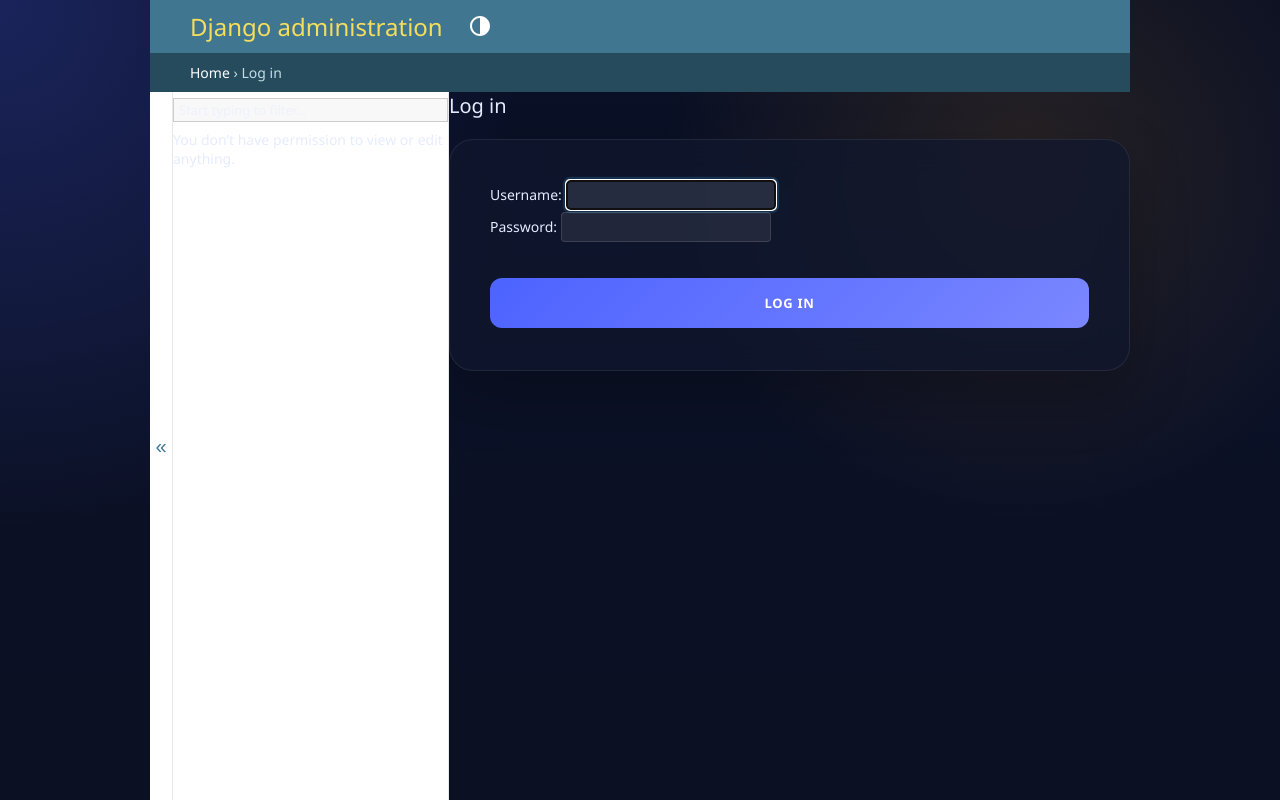
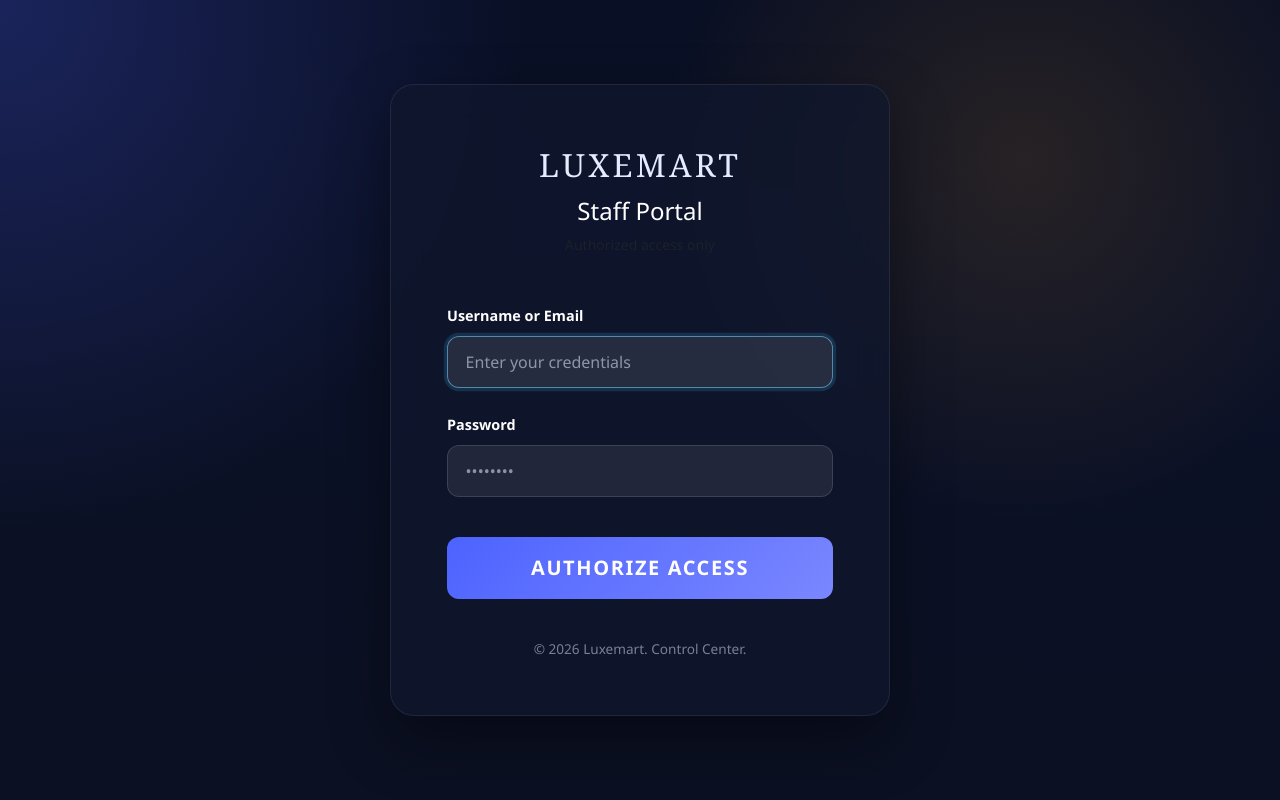
Before and after one commit to rakibislamdev/luxemart-sdpm, a Django app: page /admin/login/?next=/dashboard/reports/ in a window 1280 px wide. Run offline with Django 5.2, Linux system fonts and the light colour scheme.

Commit message:
user and admin both signin page is fixed

```diff
--- a/apps/accounts/urls.py
+++ b/apps/accounts/urls.py
@@ -2,12 +2,13 @@
 from django.urls import path
 
 from . import views
+from .forms import UserLoginForm
 
 app_name = "accounts"
 
 urlpatterns = [
     path("profile/", views.profile, name="profile"),
-    path("login/", auth_views.LoginView.as_view(template_name="accounts/login.html"), name="login"),
+    path("login/", auth_views.LoginView.as_view(template_name="accounts/login.html", authentication_form=UserLoginForm), name="login"),
     path("logout/", auth_views.LogoutView.as_view(), name="logout"),
     path("register/", views.register, name="register"),
 ]
--- a/apps/catalog/admin.py
+++ b/apps/catalog/admin.py
@@ -55,3 +55,8 @@
         return "No image"
 
     image_preview.short_description = "Preview"
+
+
+admin.site.site_header = "Luxemart Admin"
+admin.site.site_title = "Luxemart Portal"
+admin.site.index_title = "Welcome to Luxemart Management"
--- a/templates/admin/login.html
+++ b/templates/admin/login.html
@@ -1,135 +1,128 @@
-{% extends "admin/base_site.html" %}
 {% load i18n static %}
-
-{% block extrastyle %}
-{{ block.super }}
+<!DOCTYPE html>
+<html lang="en">
+<head>
+    <meta charset="UTF-8">
+    <meta name="viewport" content="width=device-width, initial-scale=1.0">
+    <title>{% translate 'Log in' %} | Luxemart Admin</title>
+    <link href="https://cdn.jsdelivr.net/npm/bootstrap@5.3.3/dist/css/bootstrap.min.css" rel="stylesheet">
     <link rel="stylesheet" href="{% static 'css/app.css' %}">
     <style>
         body {
+            background: radial-gradient(circle at top left, rgba(77, 99, 255, 0.25), transparent 35%),
+                        radial-gradient(circle at 80% 20%, rgba(247, 162, 27, 0.12), transparent 30%),
+                        linear-gradient(180deg, #090f24 0%, #0b1127 38%, #0b1022 100%) !important;
+            min-height: 100vh;
             display: flex;
             align-items: center;
             justify-content: center;
-        min-height: 100vh;
-        margin: 0;
+            color: #e5ecff;
+            font-family: 'Segoe UI', system-ui, -apple-system, sans-serif;
         }
-    #container {
-        background: none !important;
-        border: none !important;
-        width: 100%;
-        max-width: 450px;
-        padding: 0 1rem;
-    }
-    #content {
-        padding: 0 !important;
-    }
-    .login #header {
-        background: none !important;
-        border: none !important;
-        text-align: center;
-        margin-bottom: 2rem;
-    }
-    .login #branding h1 {
-        font-family: 'Georgia', serif;
-        font-size: 2.5rem;
-        color: #fff !important;
-        margin: 0;
-    }
-    .luxe-card-admin {
+        .admin-login-card {
             background: rgba(17, 23, 45, 0.76);
             border: 1px solid rgba(255, 255, 255, 0.08);
             border-radius: 24px;
-        padding: 2.5rem;
-        box-shadow: 0 24px 60px rgba(0, 0, 0, 0.24);
+            padding: 3.5rem;
+            box-shadow: 0 24px 60px rgba(0, 0, 0, 0.4);
             backdrop-filter: blur(16px);
+            width: 100%;
+            max-width: 500px;
         }
-    .login .form-row {
-        padding: 0 !important;
-        margin-bottom: 1.5rem;
-        border: none !important;
+        .luxe-brand {
+            font-family: 'Georgia', serif;
+            letter-spacing: 0.1em;
+            text-transform: uppercase;
+            font-size: 2rem;
+            margin-bottom: 0.5rem;
+            display: block;
         }
-    .login .form-row label {
-        display: block;
-        margin-bottom: 0.5rem;
-        color: rgba(229, 236, 255, 0.82);
+        .form-label {
             font-weight: 700;
+            font-size: 0.9rem;
+            margin-bottom: 0.6rem;
+            color: #fff;
         }
-    .login .form-row input {
-        width: 100% !important;
-        padding: 0.8rem 1rem !important;
-        border-radius: 12px !important;
+        .form-control {
             background: rgba(255, 255, 255, 0.08) !important;
             border: 1px solid rgba(255, 255, 255, 0.12) !important;
             color: #fff !important;
-        box-sizing: border-box;
+            padding: 0.8rem 1.1rem !important;
+            border-radius: 12px !important;
         }
-    .submit-row {
-        padding: 0 !important;
-        margin: 2rem 0 0 !important;
-        background: none !important;
+        .form-control:focus {
+            background-color: rgba(255, 255, 255, 0.1) !important;
+            border-color: rgba(125, 211, 252, 0.55) !important;
+            box-shadow: 0 0 0 0.2rem rgba(56, 189, 248, 0.16) !important;
+        }
+        .btn-primary {
+            background: linear-gradient(135deg, #4d63ff, #7a87ff) !important;
             border: none !important;
-    }
-    .submit-row input {
-        width: 100% !important;
             padding: 1rem !important;
             border-radius: 12px !important;
-        background: linear-gradient(135deg, #4d63ff, #7a87ff) !important;
-        color: #fff !important;
             font-weight: 700 !important;
             text-transform: uppercase;
-        letter-spacing: 0.05em;
-        border: none !important;
-        cursor: pointer;
-        transition: opacity 0.2s;
-    }
-    .submit-row input:hover {
-        opacity: 0.9;
+            letter-spacing: 0.08em;
+            margin-top: 1rem;
         }
         .errornote {
-        background: rgba(239, 68, 68, 0.18) !important;
-        border: 1px solid rgba(239, 68, 68, 0.32) !important;
-        border-radius: 12px !important;
-        color: #fecaca !important;
-        padding: 1rem !important;
-        margin-bottom: 1.5rem !important;
+            background: rgba(239, 68, 68, 0.14);
+            border: 1px solid rgba(239, 68, 68, 0.25);
+            border-radius: 12px;
+            color: #fecaca;
+            padding: 1rem;
+            margin-bottom: 2rem;
+            font-size: 0.85rem;
+            text-align: center;
+        }
+        .admin-footer {
+            margin-top: 2.5rem;
+            text-align: center;
+            font-size: 0.85rem;
+            color: rgba(229, 236, 255, 0.5);
         }
     </style>
-{% endblock %}
+</head>
+<body>
+    <div class="admin-login-card">
+        <div class="text-center mb-5">
+            <span class="luxe-brand">LUXEMART</span>
+            <h1 class="h4 text-white mb-2">Staff Portal</h1>
+            <p class="text-muted small">Authorized access only</p>
+        </div>
 
-{% block content %}
-<div class="luxe-card-admin">
         {% if form.errors and not form.non_field_errors %}
-    <p class="errornote">
-    {% if form.errors.items|length == 1 %}{% translate "Please correct the error below." %}{% else %}{% translate "Please correct the errors below." %}{% endif %}
-    </p>
+            <div class="errornote">
+                {% blocktranslate count counter=form.errors.items|length %}Please correct the error below.{% plural %}Please correct the errors below.{% endblocktranslate %}
+            </div>
         {% endif %}
 
         {% if form.non_field_errors %}
             {% for error in form.non_field_errors %}
-    <p class="errornote">
-        {{ error }}
-    </p>
+                <div class="errornote">{{ error }}</div>
             {% endfor %}
         {% endif %}
 
-    <form action="{{ app_path }}" method="post" id="login-form">{% csrf_token %}
-      <div class="form-row">
-        {{ form.username.errors }}
-        {{ form.username.label_tag }} {{ form.username }}
+        <form action="{{ app_path }}" method="post" id="login-form">
+            {% csrf_token %}
+            <div class="mb-4">
+                <label for="id_username" class="form-label">Username or Email</label>
+                <input type="text" name="username" class="form-control" id="id_username" required autofocus placeholder="Enter your credentials">
             </div>
-      <div class="form-row">
-        {{ form.password.errors }}
-        {{ form.password.label_tag }} {{ form.password }}
+            <div class="mb-4">
+                <label for="id_password" class="form-label">Password</label>
+                <input type="password" name="password" class="form-control" id="id_password" required placeholder="••••••••">
                 <input type="hidden" name="next" value="{{ next }}">
             </div>
-      {% url 'admin_password_reset' as password_reset_url %}
-      {% if password_reset_url %}
-      <div class="password-reset-link" style="text-align: right; margin-top: -10px;">
-        <a href="{{ password_reset_url }}" style="color: #b8c2ff; text-decoration: none; font-size: 0.85rem;">{% translate 'Forgotten your password or username?' %}</a>
-      </div>
-      {% endif %}
-      <div class="submit-row">
-        <input type="submit" value="{% translate 'Log in' %}">
+
+            <div class="d-grid">
+                <button type="submit" class="btn btn-primary btn-lg">Authorize Access</button>
             </div>
         </form>
+
+        <div class="admin-footer">
+            &copy; 2026 Luxemart. Control Center.
         </div>
-{% endblock %}
+    </div>
+</body>
+</html>
```
Also changed, not shown: apps/accounts/forms.py (+8 -1 lines), templates/accounts/login.html (+35 -11 lines), image.png. Lines whose indentation alone changed are shown as unchanged.
